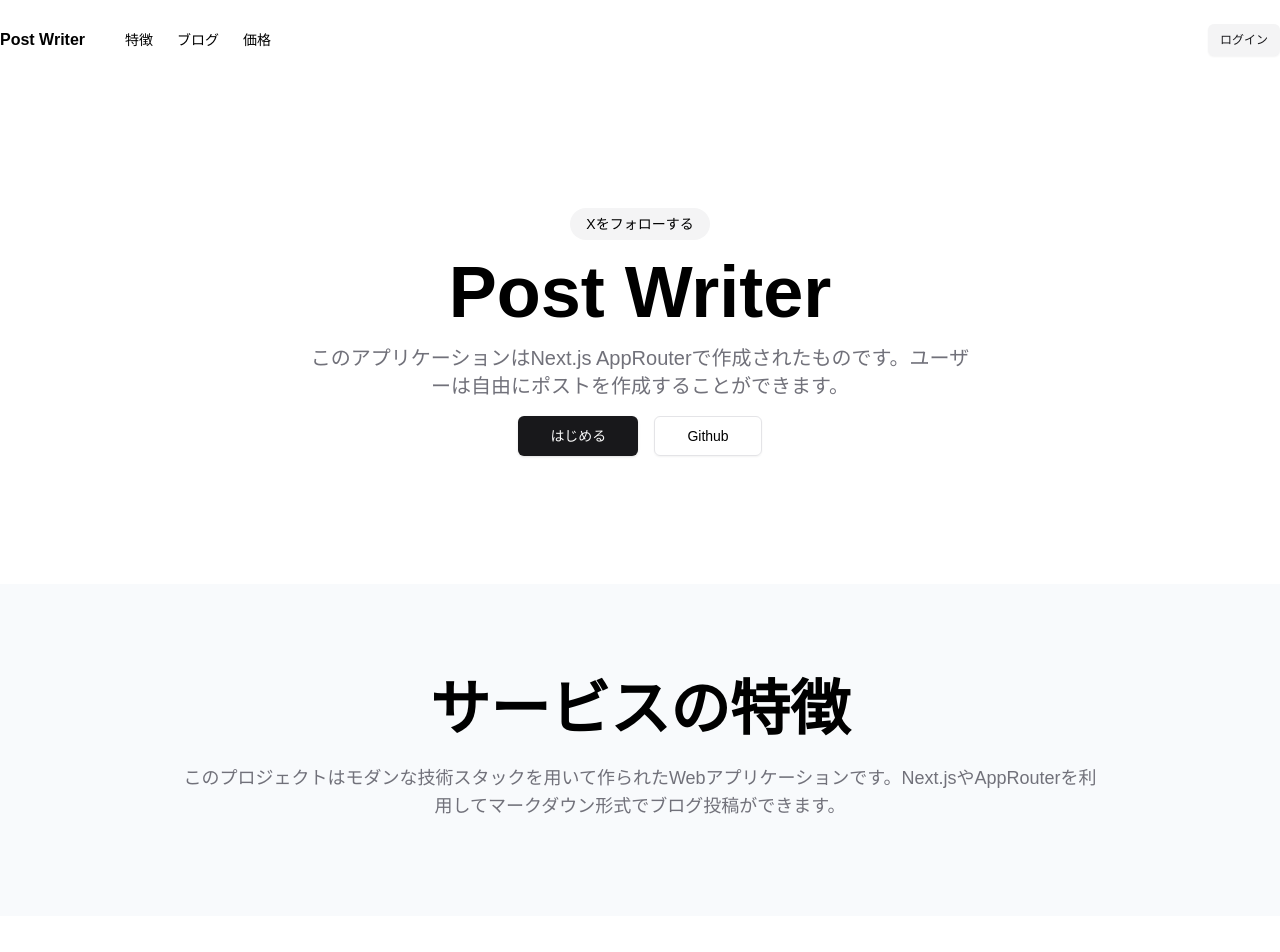
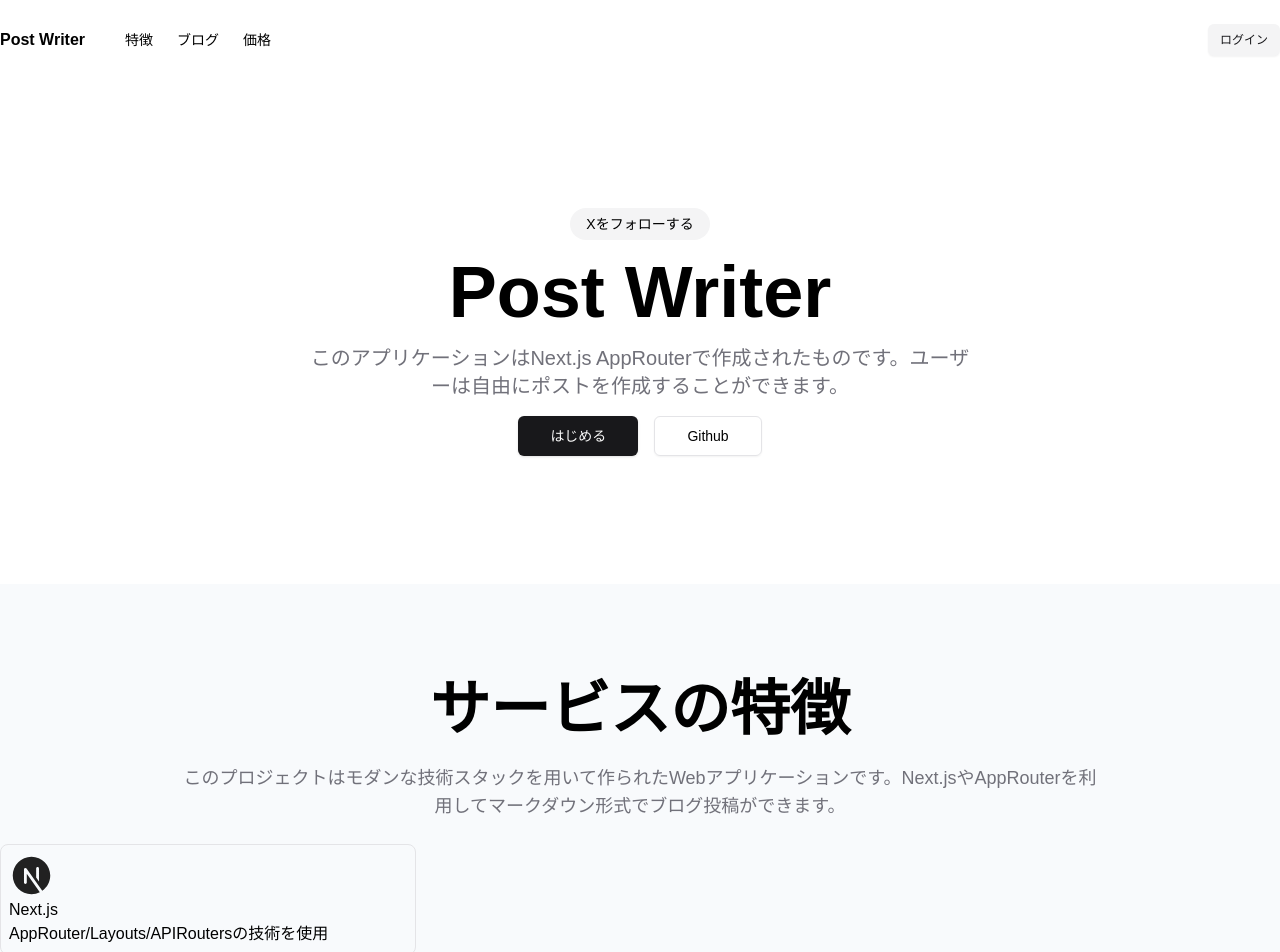
Before and after one commit to bbbyk105/post-writer-webapp, a Next.js app: page / in a window 1280 px wide. Shown: the top 952 px of the page. Before the commit the page ends 916 px from the top, so only its background shows below. Built offline with nearby package versions, Linux system fonts and the light colour scheme.

Commit message:
cardの追加

```diff
--- a/app/(marketing)/page.tsx
+++ b/app/(marketing)/page.tsx
@@ -46,10 +46,41 @@
         </div>
       </section>
 
-      <section id="features" className="container mx-auto py-8 md:py-12 lg:py-24 bg-slate-50">
+      <section
+        id="features"
+        className="container mx-auto py-8 md:py-12 lg:py-24 bg-slate-50 space-y-6"
+      >
         <div className="text-center space-y-6 max-w-[58rem] mx-auto">
-          <h2 className="font-extrabold text-3xl md:text-6xl">サービスの特徴</h2>
-          <p className="text-muted-foreground sm:text-lg sm:leading-7">このプロジェクトはモダンな技術スタックを用いて作られたWebアプリケーションです。Next.jsやAppRouterを利用してマークダウン形式でブログ投稿ができます。</p>
+          <h2 className="font-extrabold text-3xl md:text-6xl">
+            サービスの特徴
+          </h2>
+          <p className="text-muted-foreground sm:text-lg sm:leading-7">
+            このプロジェクトはモダンな技術スタックを用いて作られたWebアプリケーションです。Next.jsやAppRouterを利用してマークダウン形式でブログ投稿ができます。
+          </p>
+        </div>
+
+        <div className="grid sm:grid-cols-2 md:grid-cols-3 gap-4 mx-auto">
+          <div className="bg-background border p-2 rounded-lg">
+            <div>
+              <svg
+                xmlns="http://www.w3.org/2000/svg"
+                x="0px"
+                y="0px"
+                width="45"
+                height="45"
+                viewBox="0 0 48 48"
+              >
+                <path
+                  fill="#212121"
+                  d="M18.974,31.5c0,0.828-0.671,1.5-1.5,1.5s-1.5-0.672-1.5-1.5v-14c0-0.653,0.423-1.231,1.045-1.43 c0.625-0.198,1.302,0.03,1.679,0.563l16.777,23.704C40.617,36.709,44,30.735,44,24c0-11-9-20-20-20S4,13,4,24s9,20,20,20 c3.192,0,6.206-0.777,8.89-2.122L18.974,22.216V31.5z M28.974,16.5c0-0.828,0.671-1.5,1.5-1.5s1.5,0.672,1.5,1.5v13.84l-3-4.227 V16.5z"
+                ></path>
+              </svg>
+              <div>
+                <h3>Next.js</h3>
+                <p>AppRouter/Layouts/APIRoutersの技術を使用</p>
+              </div>
+            </div>
+          </div>
         </div>
       </section>
     </>
```
